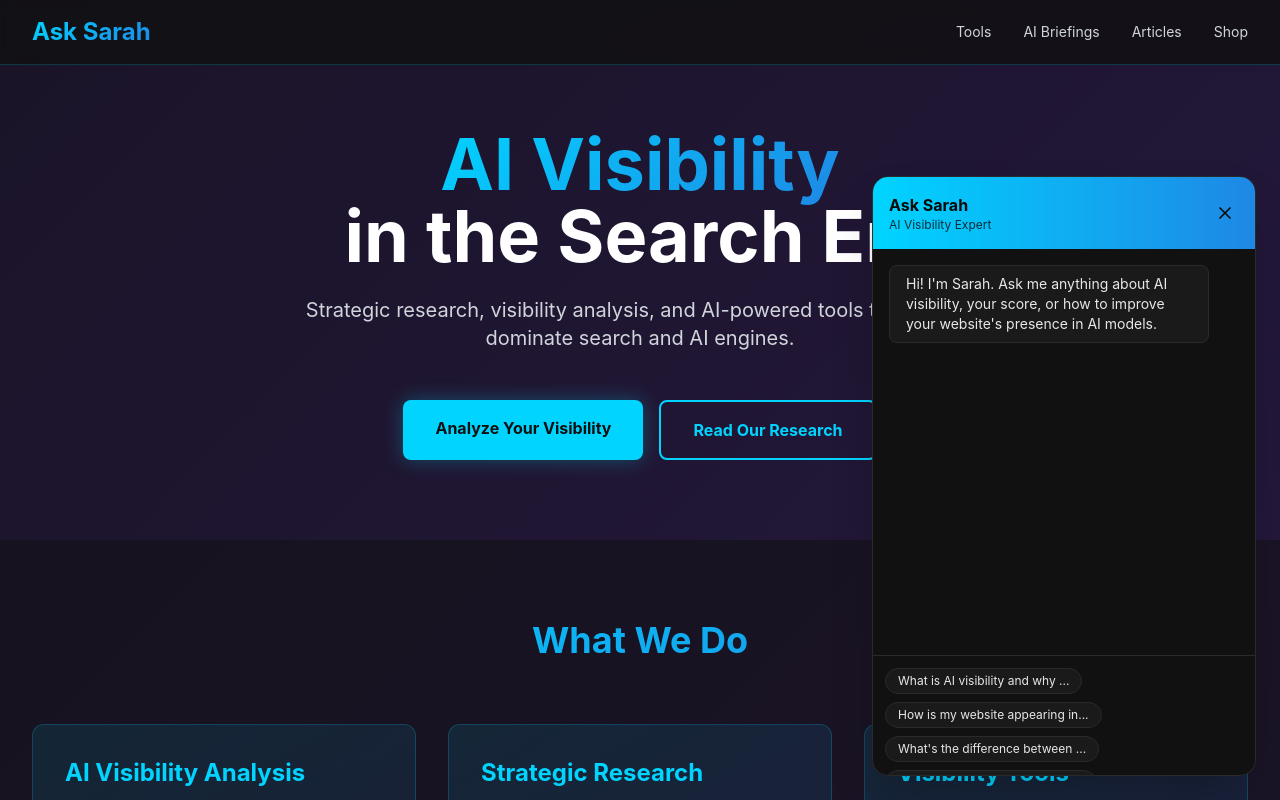
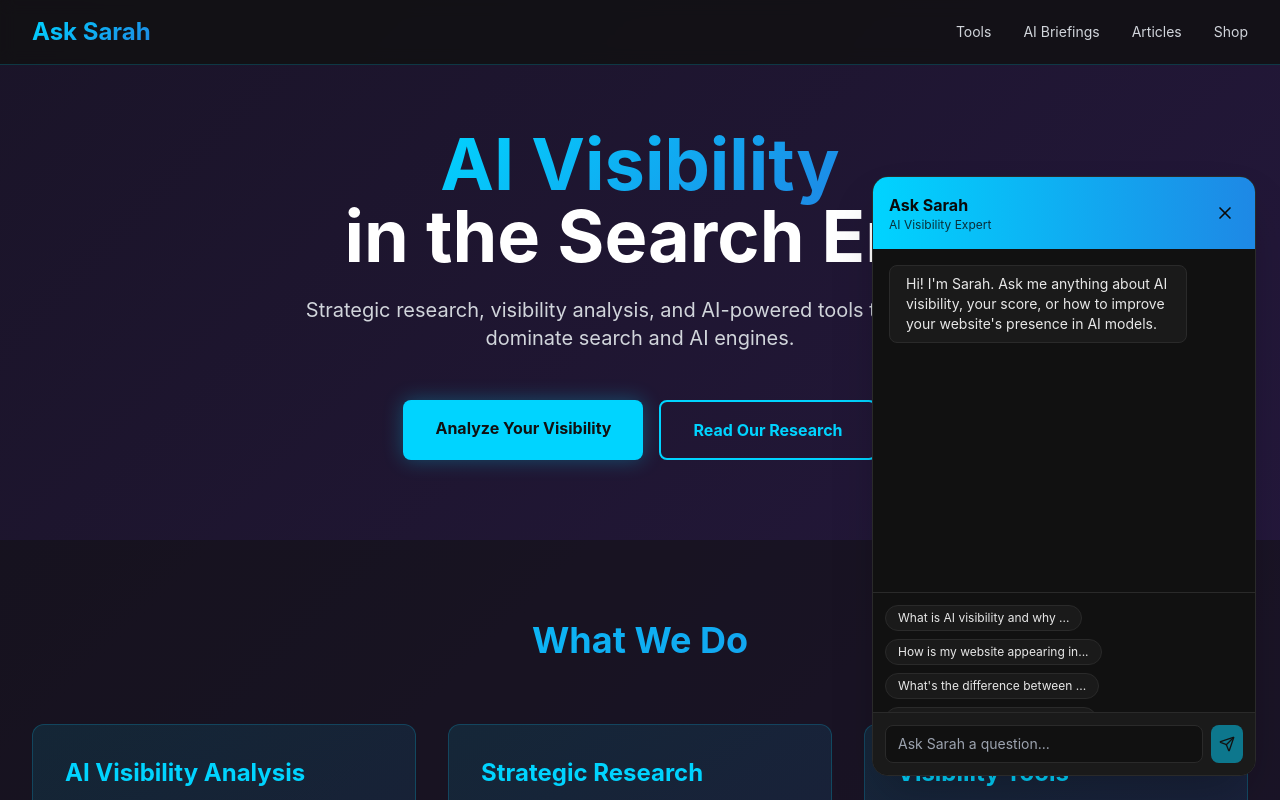
Before and after one commit to sarahevansai/asksarah-ai, a Next.js app: page / in a window 1280 px wide. Both pictures are taken after a click on the button "Open chat with Sarah". Shown: the top 800 px of the page. Built offline with nearby package versions, Linux system fonts and the light colour scheme.

Commit message:
feat: upgrade SarahChatbot to use live OpenAI backend API

```diff
--- a/components/SarahChatbot.tsx
+++ b/components/SarahChatbot.tsx
@@ -130,7 +130,8 @@ export default function SarahChatbot() {
       timestamp: new Date()
     }
   ])
-  const [selectedQA, setSelectedQA] = useState<number | null>(null)
+  const [inputText, setInputText] = useState('')
+  const [isLoading, setIsLoading] = useState(false)
   const messagesEndRef = useRef<HTMLDivElement>(null)
 
   useEffect(() => {
@@ -153,7 +154,71 @@ export default function SarahChatbot() {
     }
 
     setMessages(prev => [...prev, userMessage, sarahMessage])
-    setSelectedQA(null)
+  }
+
+  const handleSendMessage = async (e: React.FormEvent) => {
+    e.preventDefault()
+    if (!inputText.trim() || isLoading) return
+
+    const userText = inputText.trim()
+    setInputText('')
+
+    const userMessage: Message = {
+      id: Date.now().toString(),
+      text: userText,
+      sender: 'user',
+      timestamp: new Date()
+    }
+
+    setMessages(prev => [...prev, userMessage])
+    setIsLoading(true)
+
+    try {
+      const historyToSend = messages
+        .filter(m => m.id !== '1') // skip welcome msg or keep it
+        .map(m => ({
+          role: m.sender === 'user' ? 'user' : 'assistant',
+          content: m.text
+        }))
+
+      const response = await fetch('/api/chat', {
+        method: 'POST',
+        headers: { 'Content-Type': 'application/json' },
+        body: JSON.stringify({
+          message: userText,
+          conversationHistory: historyToSend
+        })
+      })
+
+      if (!response.ok) throw new Error('API Error')
+
+      const data = await response.json()
+
+      const sarahMessage: Message = {
+        id: (Date.now() + 1).toString(),
+        text: data.message || "I'm sorry, I couldn't process that right now.",
+        sender: 'sarah',
+        timestamp: new Date()
+      }
+
+      setMessages(prev => [...prev, sarahMessage])
+
+      if (data.audioUrl) {
+        const audio = new Audio(data.audioUrl)
+        audio.play().catch(e => console.error("Audio play failed:", e))
+      }
+
+    } catch (error) {
+      console.error(error)
+      setMessages(prev => [...prev, {
+        id: Date.now().toString(),
+        text: "I'm having trouble connecting right now. Please try again later.",
+        sender: 'sarah',
+        timestamp: new Date()
+      }])
+    } finally {
+      setIsLoading(false)
+    }
   }
 
   return (
@@ -208,7 +273,7 @@ export default function SarahChatbot() {
                   className={`flex ${message.sender === 'user' ? 'justify-end' : 'justify-start'}`}
                 >
                   <div
-                    className={`max-w-xs px-4 py-2 rounded-lg whitespace-pre-wrap text-sm ${
+                    className={`max-w-[85%] px-4 py-2 rounded-lg whitespace-pre-wrap text-sm ${
                       message.sender === 'user'
                         ? 'bg-brand-accent text-brand-black'
                         : 'bg-brand-surface border border-brand-border text-brand-text'
@@ -218,10 +283,24 @@ export default function SarahChatbot() {
                   </div>
                 </motion.div>
               ))}
+              {isLoading && (
+                <motion.div
+                  initial={{ opacity: 0, y: 10 }}
+                  animate={{ opacity: 1, y: 0 }}
+                  className="flex justify-start"
+                >
+                  <div className="max-w-[85%] px-4 py-2 rounded-lg bg-brand-surface border border-brand-border text-brand-text flex gap-1 items-center">
+                    <span className="w-1.5 h-1.5 rounded-full bg-brand-cyan animate-bounce" style={{ animationDelay: '0ms' }} />
+                    <span className="w-1.5 h-1.5 rounded-full bg-brand-cyan animate-bounce" style={{ animationDelay: '150ms' }} />
+                    <span className="w-1.5 h-1.5 rounded-full bg-brand-cyan animate-bounce" style={{ animationDelay: '300ms' }} />
+                  </div>
+                </motion.div>
+              )}
               <div ref={messagesEndRef} />
             </div>
 
             {/* Question Bubbles */}
+            {messages.length < 3 && (
               <div className="border-t border-brand-border p-3 max-h-[120px] overflow-y-auto">
                 <div className="flex flex-wrap gap-2">
                   {qaData.map(qa => (
@@ -237,6 +316,26 @@ export default function SarahChatbot() {
                   ))}
                 </div>
               </div>
+            )}
+
+            {/* Input Form */}
+            <form onSubmit={handleSendMessage} className="p-3 bg-brand-surface border-t border-brand-border flex gap-2">
+              <input
+                type="text"
+                value={inputText}
+                onChange={(e) => setInputText(e.target.value)}
+                placeholder="Ask Sarah a question..."
+                className="flex-1 bg-brand-dark border border-brand-border rounded-lg px-3 py-2 text-sm text-brand-text focus:outline-none focus:border-brand-cyan"
+                disabled={isLoading}
+              />
+              <button
+                type="submit"
+                disabled={isLoading || !inputText.trim()}
+                className="bg-brand-accent text-brand-black p-2 rounded-lg hover:bg-brand-blue hover:text-white transition-colors disabled:opacity-50"
+              >
+                <Send className="w-4 h-4" />
+              </button>
+            </form>
           </motion.div>
         )}
       </AnimatePresence>
```
Lines whose indentation alone changed are shown as unchanged.
